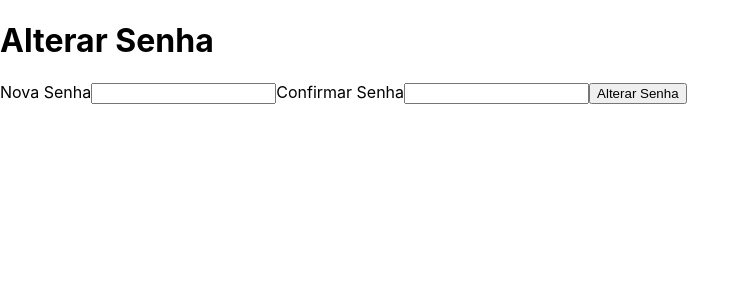
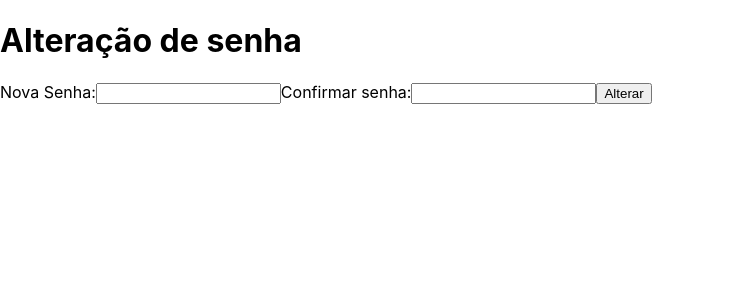
Before and after one commit to rafael-azvedo/ledes-segunda-fase, a React (Create React App) app: page /alterarSenha in a window 1280 px wide. Shown: the top 300 px of the page, without its empty margins (0-750 px from the left). Built offline with nearby package versions, Linux system fonts and the light colour scheme.

Commit message:
feat: Ensuring that the user writes something in the password field

```diff
--- a/src/pages/alterarSenha/AlterarSenha.jsx
+++ b/src/pages/alterarSenha/AlterarSenha.jsx
@@ -16,19 +16,26 @@ const AlterarSenha = () => {
   };
 
   const handleAlterarSenha = () => {
+
+    if (!novaSenha.trim() || !confirmarSenha.trim()) {
+      alert('Por favor, preencha ambos os campos de senha.');
+      return;
+    }
+
     if (novaSenha !== confirmarSenha) {
       alert('As senhas não coincidem. Por favor, verifique.');
       return;
     }
+
     console.log('Senha alterada com sucesso!');
     navigateTo('/');
   };
 
   return (
     <div className='body-alterar-senha'>
-      <h1 className='titulo-alterar-senha'>Alterar Senha</h1>
+      <h1 className='titulo-alterar-senha'>Alteração de senha</h1>
       <form className='form-alterar-senha'>
-        <label htmlFor="novaSenha">Nova Senha</label>
+        <label htmlFor="novaSenha">Nova Senha:</label>
         <input
           type="password"
           id="novaSenha"
@@ -37,7 +44,7 @@ const AlterarSenha = () => {
           required
         />
 
-        <label htmlFor="confirmarSenha">Confirmar Senha</label>
+        <label htmlFor="confirmarSenha">Confirmar senha:</label>
         <input
           type="password"
           id="confirmarSenha"
@@ -46,8 +53,8 @@ const AlterarSenha = () => {
           required
         />
 
-        <button type="button" onClick={handleAlterarSenha}>
-          Alterar Senha
+        <button className="button-alterar-senha" type="button" onClick={handleAlterarSenha}>
+          Alterar
         </button>
       </form>
     </div>
```
